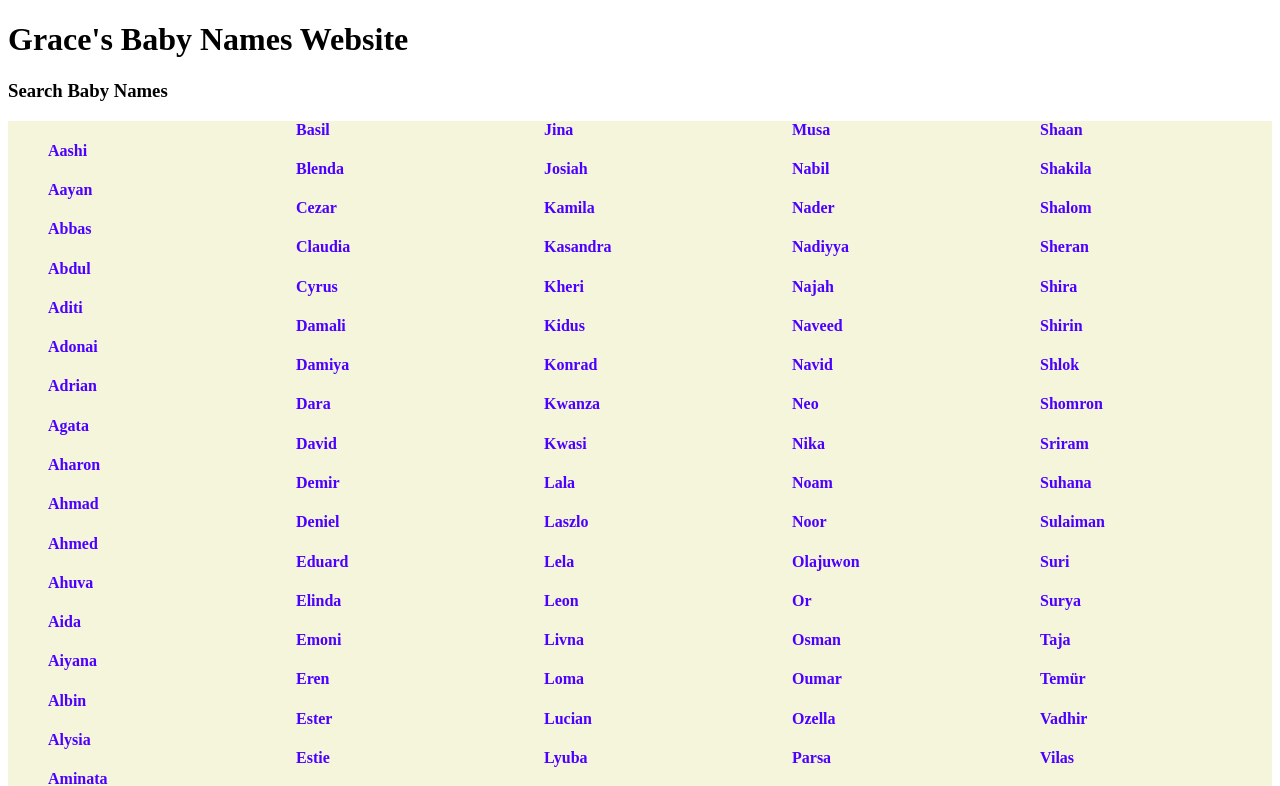
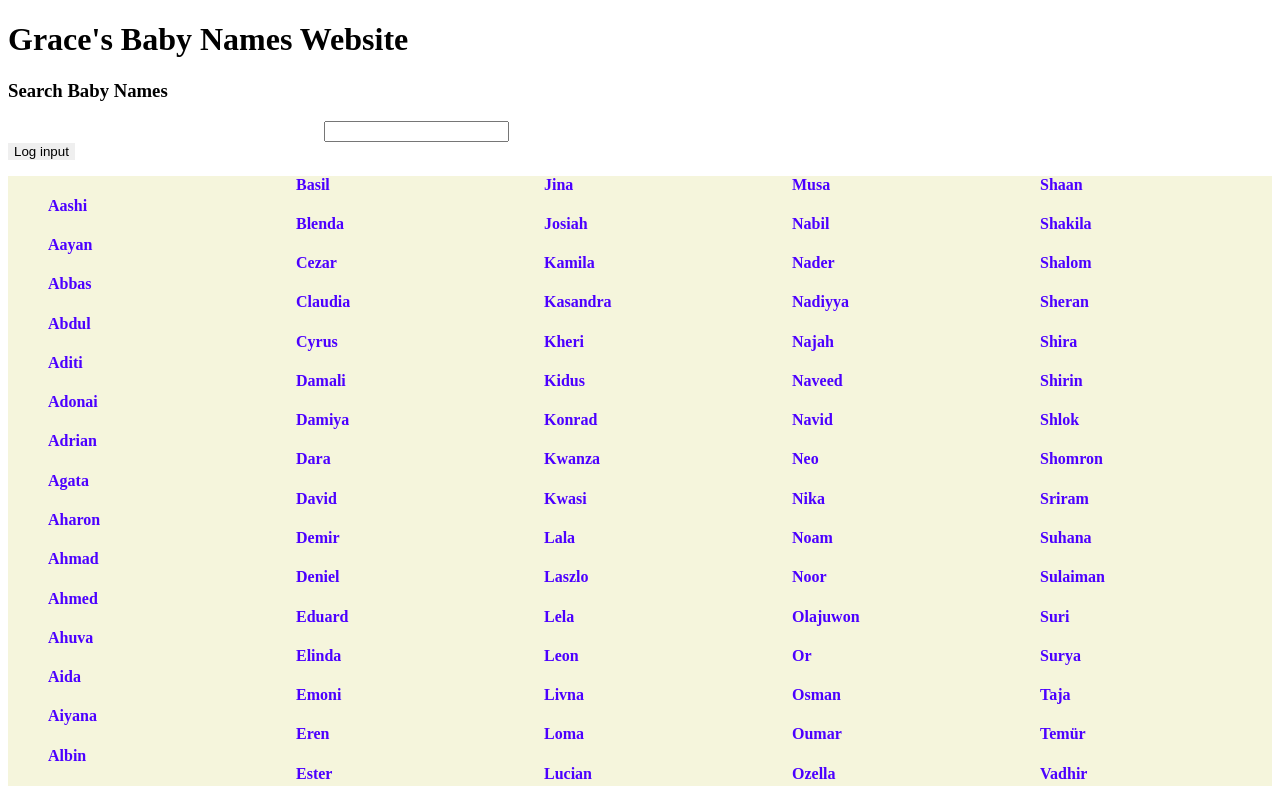
Before and after one commit to GracieLouFreebush22/baby-names, a React (Create React App) app: page / in a window 1280 px wide. Shown: the top 786 px of the page. Built offline with nearby package versions, Linux system fonts and the light colour scheme; the HTML template or start-up script is replaced by a standard one.

Commit message:
fixed ug

```diff
--- a/src/App.tsx
+++ b/src/App.tsx
@@ -1,14 +1,17 @@
 import { BabyNamesView } from "./components/BabyNamesView";
 import { AppHeader } from "./components/AppHeader";
 import "./style.css";
+import { KeyboardControlledInput } from "./components/KeyboardControlledInput";
 
 function App(): JSX.Element {
   return (
     <div>
       <h1> Grace's Baby Names Website</h1>
-      <AppHeader/>
+      <AppHeader />
+      <KeyboardControlledInput/>
       <div>
         <BabyNamesView />
+
       </div>
     </div>
   );
```
